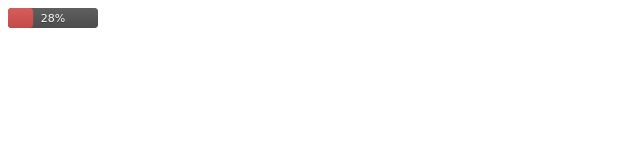
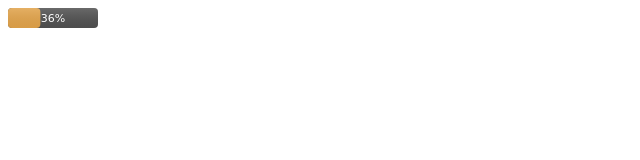
Before and after one commit to gepser/markdown-progress, a plain HTML site: page index.html in a window 1280 px wide. Shown: the full height of the page, 0-640 px from the left. Drawn offline with Linux system fonts and the light colour scheme.

Commit message:
Improving index.html example

```diff
--- a/index.html
+++ b/index.html
@@ -1,26 +1,15 @@
 
 <svg width="90.0" height="20" xmlns="http://www.w3.org/2000/svg">
   <linearGradient id="a" x2="0" y2="100%">
-    <stop offset="0" stop-color="#bbb" stop-opacity=".1"/>
+    <stop offset="0" stop-color="#bbb" stop-opacity=".2"/>
     <stop offset="1" stop-opacity=".1"/>
   </linearGradient>
-  <rect rx="4" x="0" width="90.0" height="20" fill="#428bca"/>
   <rect rx="4" x="0" width="90.0" height="20" fill="#555"/>
-  <rect rx="4" x="0" width="25.2" height="20" fill="#d9534f"/><rect rx="4" width="90.0" height="20" fill="url(#a)"/>
-  <g fill="#fff" text-anchor="left" font-family="DejaVu Sans,Verdana,Geneva,sans-serif" font-size="11">
-    <text x="4" y="15" fill="#010101" fill-opacity=".3">
-
-    </text>
-    <text x="4" y="14">
-
-    </text>
-  </g>
+  <rect rx="4" x="0" width="32.4" height="20" fill="#f0ad4e"/>
+  <rect rx="4" width="90.0" height="20" fill="url(#a)"/>
   <g fill="#fff" text-anchor="middle" font-family="DejaVu Sans,Verdana,Geneva,sans-serif" font-size="11">
-    <text x="45.0" y="15" fill="#010101" fill-opacity=".3">
-      28%
-    </text>
     <text x="45.0" y="14">
-      28%
+      36%
     </text>
   </g>
 </svg>
```
